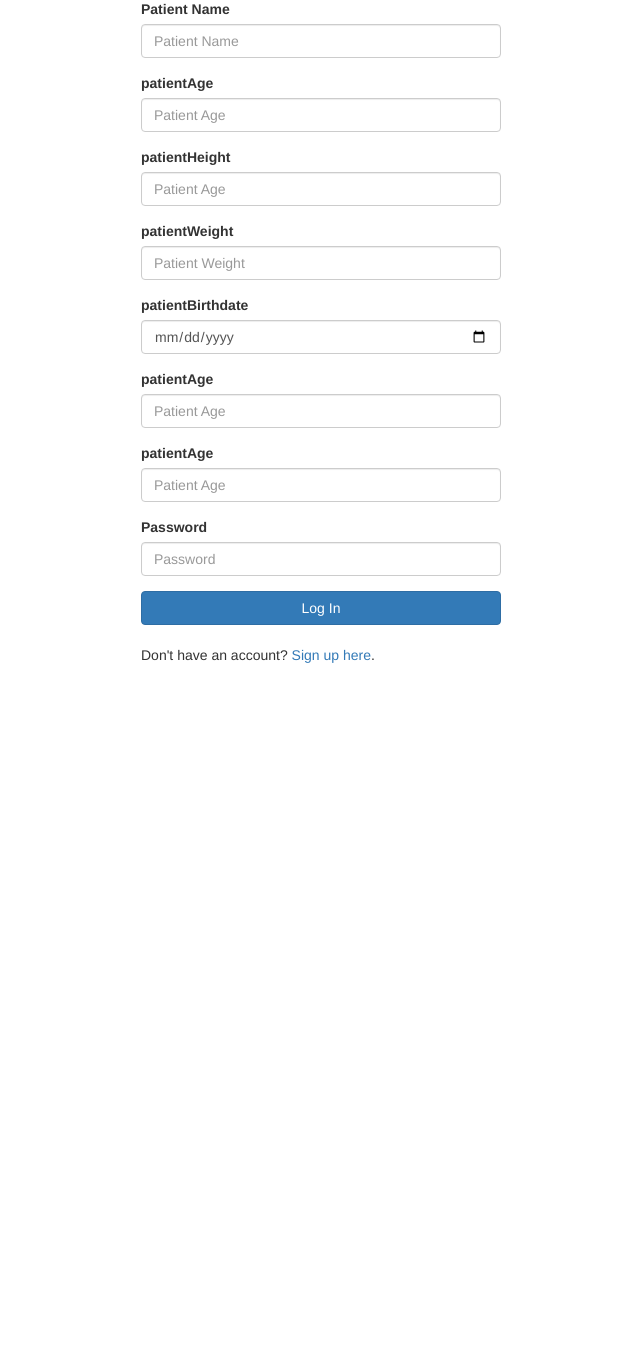
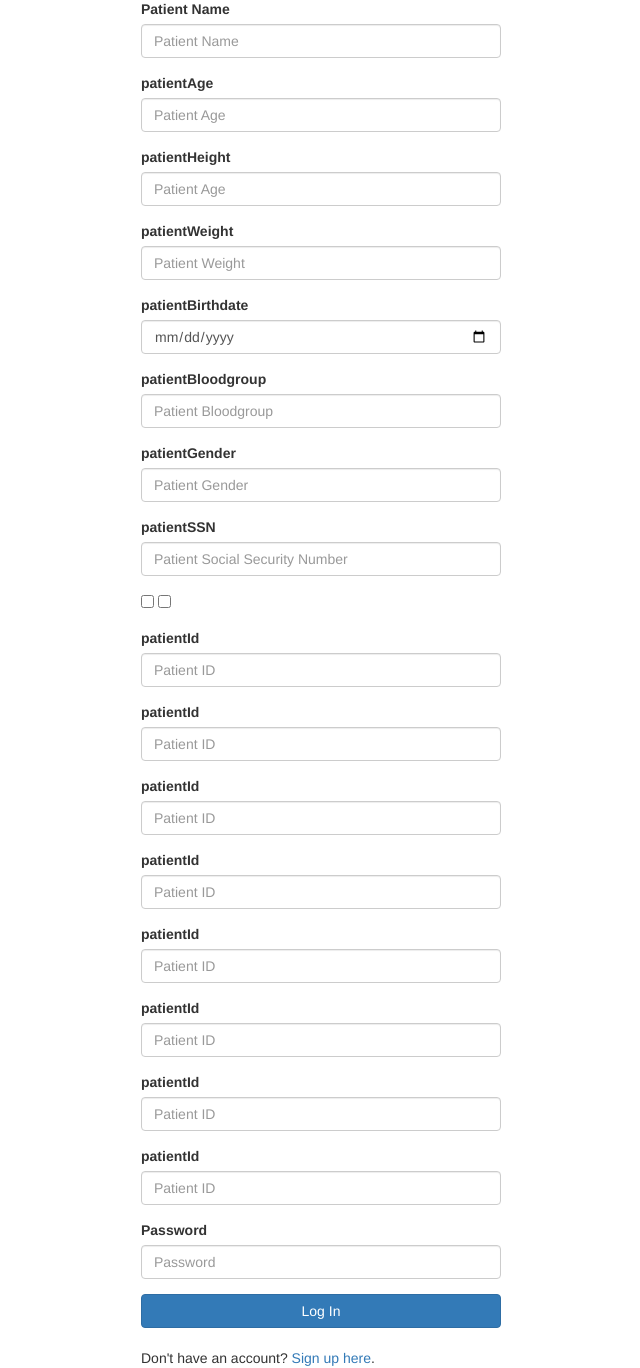
Before and after one commit to magittan/soda, a Flask app: page /registerPatient in a window 1280 px wide. Shown: the part 73-1441 px from the top of the page, without its empty margins (319-959 px from the left). Before the commit the page ends 736 px from the top, so only its background shows below. Run offline with Flask 2, Linux system fonts and the light colour scheme; some libraries are stand-ins or nearby versions.

Commit message:
<more form changes>

```diff
--- a/templates/registerPatient.html
+++ b/templates/registerPatient.html
@@ -25,13 +25,57 @@
                     <input type="date" class="form-control" name="patientBirthdate" placeholder="Patient Birthdate">
                 </div>
                 <div class="form-group">
-                    <label for="exampleInputEmail1">patientAge</label>
-                    <input type="number" class="form-control" name="patientAge" placeholder="Patient Age">
+                    <label for="exampleInputEmail1">patientBloodgroup</label>
+                    <input type="text" class="form-control" name="patientBloodgroup" placeholder="Patient Bloodgroup">
                 </div>
                 <div class="form-group">
-                    <label for="exampleInputEmail1">patientAge</label>
-                    <input type="number" class="form-control" name="patientAge" placeholder="Patient Age">
+                    <label for="exampleInputEmail1">patientGender</label>
+                    <input type="text" class="form-control" name="patientGender" placeholder="Patient Gender">
                 </div>
+                <div class="form-group">
+                    <label for="exampleInputEmail1">patientSSN</label>
+                    <input type="number" class="form-control" name="patientSSN" placeholder="Patient Social Security Number">
+
+                </div>
+
+                <div class="form-group">
+                <input type="checkbox" name="Polyuria" value="Yes">
+                <input type="checkbox" name="Polyuria" value="No">
+
+                </div>
+                <div class="form-group">
+                    <label for="exampleInputEmail1">patientId</label>
+                    <input type="number" class="form-control" name="patientId" placeholder="Patient ID">
+                </div>
+                <div class="form-group">
+                    <label for="exampleInputEmail1">patientId</label>
+                    <input type="number" class="form-control" name="patientId" placeholder="Patient ID">
+                </div>
+                <div class="form-group">
+                    <label for="exampleInputEmail1">patientId</label>
+                    <input type="number" class="form-control" name="patientId" placeholder="Patient ID">
+                </div>
+                <div class="form-group">
+                    <label for="exampleInputEmail1">patientId</label>
+                    <input type="number" class="form-control" name="patientId" placeholder="Patient ID">
+                </div>
+                <div class="form-group">
+                    <label for="exampleInputEmail1">patientId</label>
+                    <input type="number" class="form-control" name="patientId" placeholder="Patient ID">
+                </div>
+                <div class="form-group">
+                    <label for="exampleInputEmail1">patientId</label>
+                    <input type="number" class="form-control" name="patientId" placeholder="Patient ID">
+                </div>
+                <div class="form-group">
+                    <label for="exampleInputEmail1">patientId</label>
+                    <input type="number" class="form-control" name="patientId" placeholder="Patient ID">
+                </div>
+                <div class="form-group">
+                    <label for="exampleInputEmail1">patientId</label>
+                    <input type="number" class="form-control" name="patientId" placeholder="Patient ID">
+                </div>
+
 
                 <div class="form-group">
                     <label for="exampleInputPassword1">Password</label>
```
